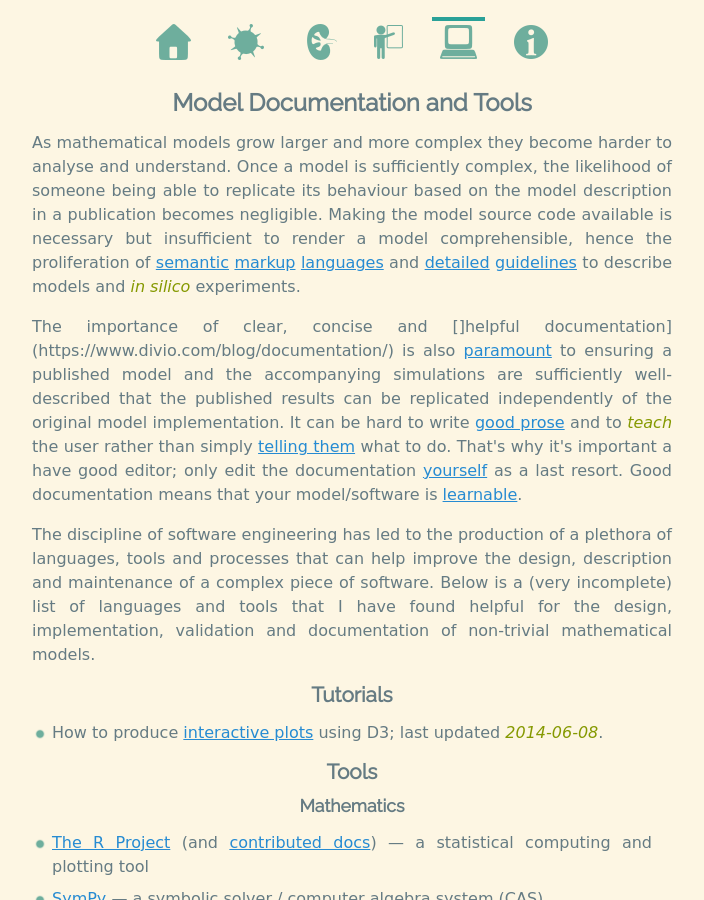
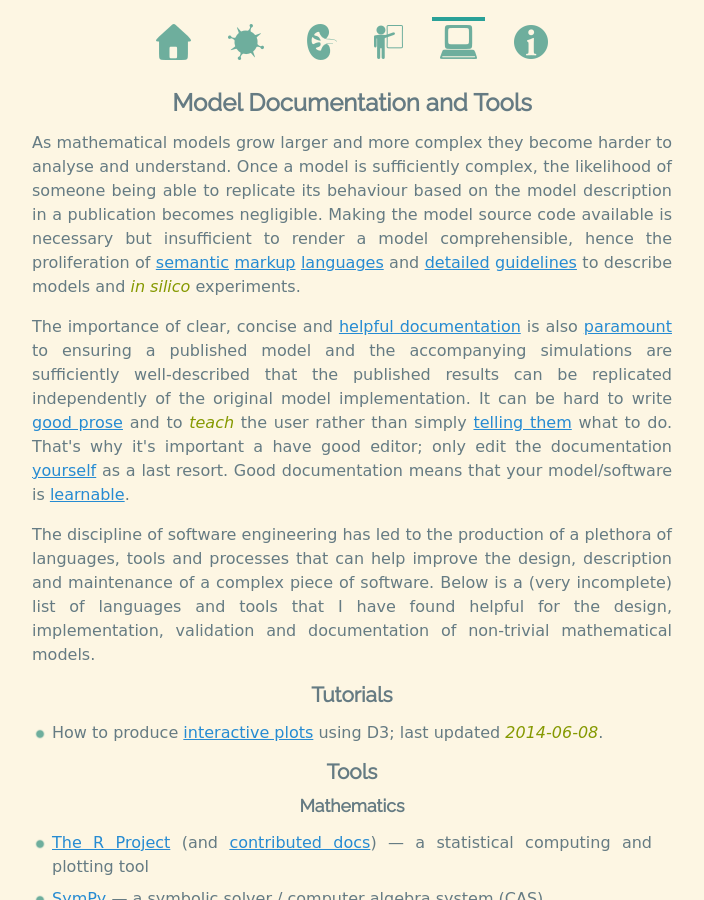
Before and after one commit to robmoss/previous2-robmoss.github.io, a Jekyll site: the page built from model/tools/index.md, in a window 1280 px wide and 900 px high. Shown: the whole window, without its empty margins (288-992 px from the left). Built offline with Jekyll 4.4.1, drawn with Linux system fonts in a browser that asks for light colours; some web fonts are replaced.

Commit message:
Correct a typo in the article link

```diff
--- a/model/tools/index.md
+++ b/model/tools/index.md
@@ -16,7 +16,7 @@ a model comprehensible, hence the proliferation of
 experiments.
 
 The importance of clear, concise and
-[]helpful documentation](https://www.divio.com/blog/documentation/) is also
+[helpful documentation](https://www.divio.com/blog/documentation/) is also
 [paramount](http://jacobian.org/writing/great-documentation/) to ensuring a
 published model and the accompanying simulations are sufficiently
 well-described that the published results can be replicated independently of
```
